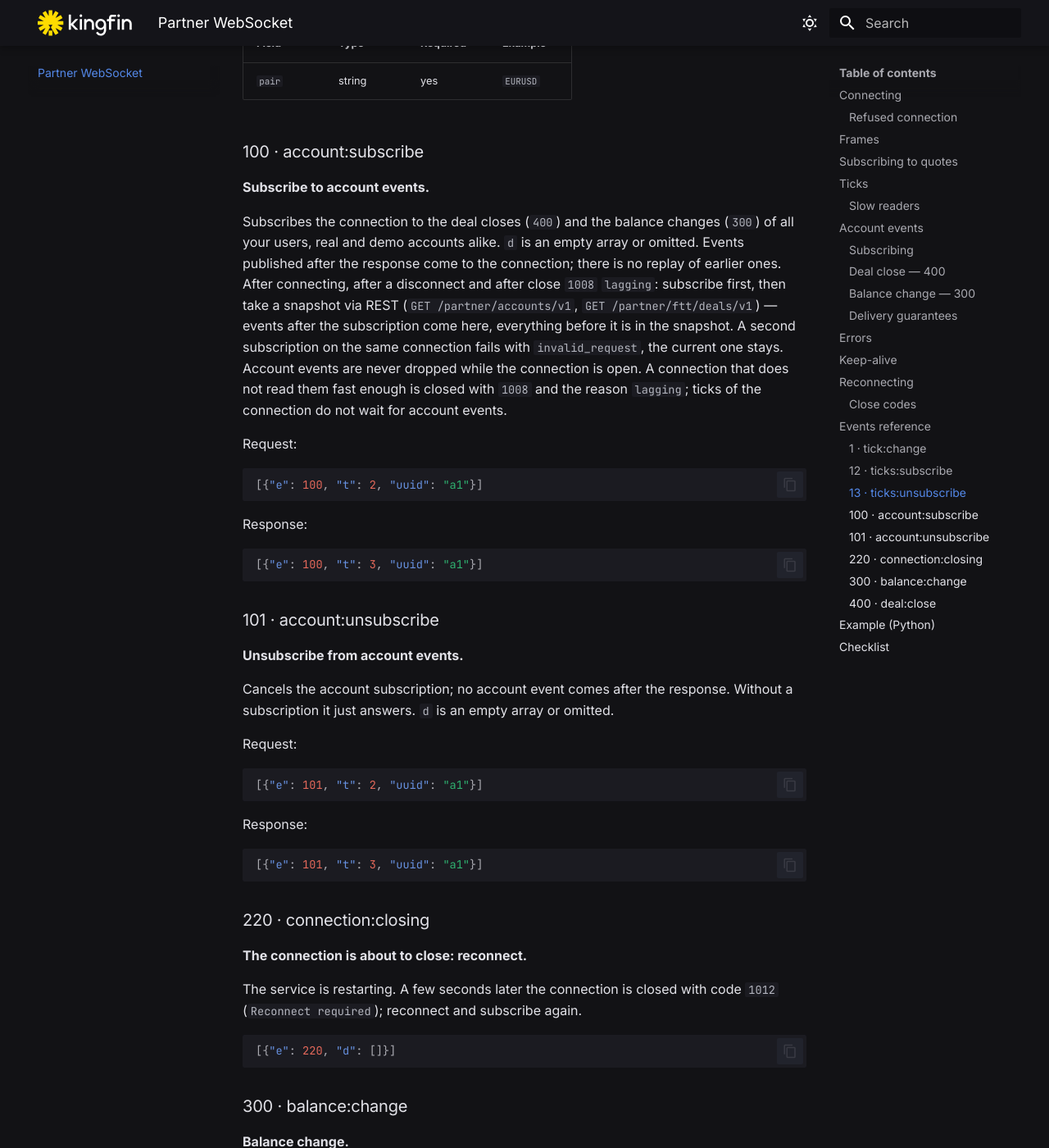
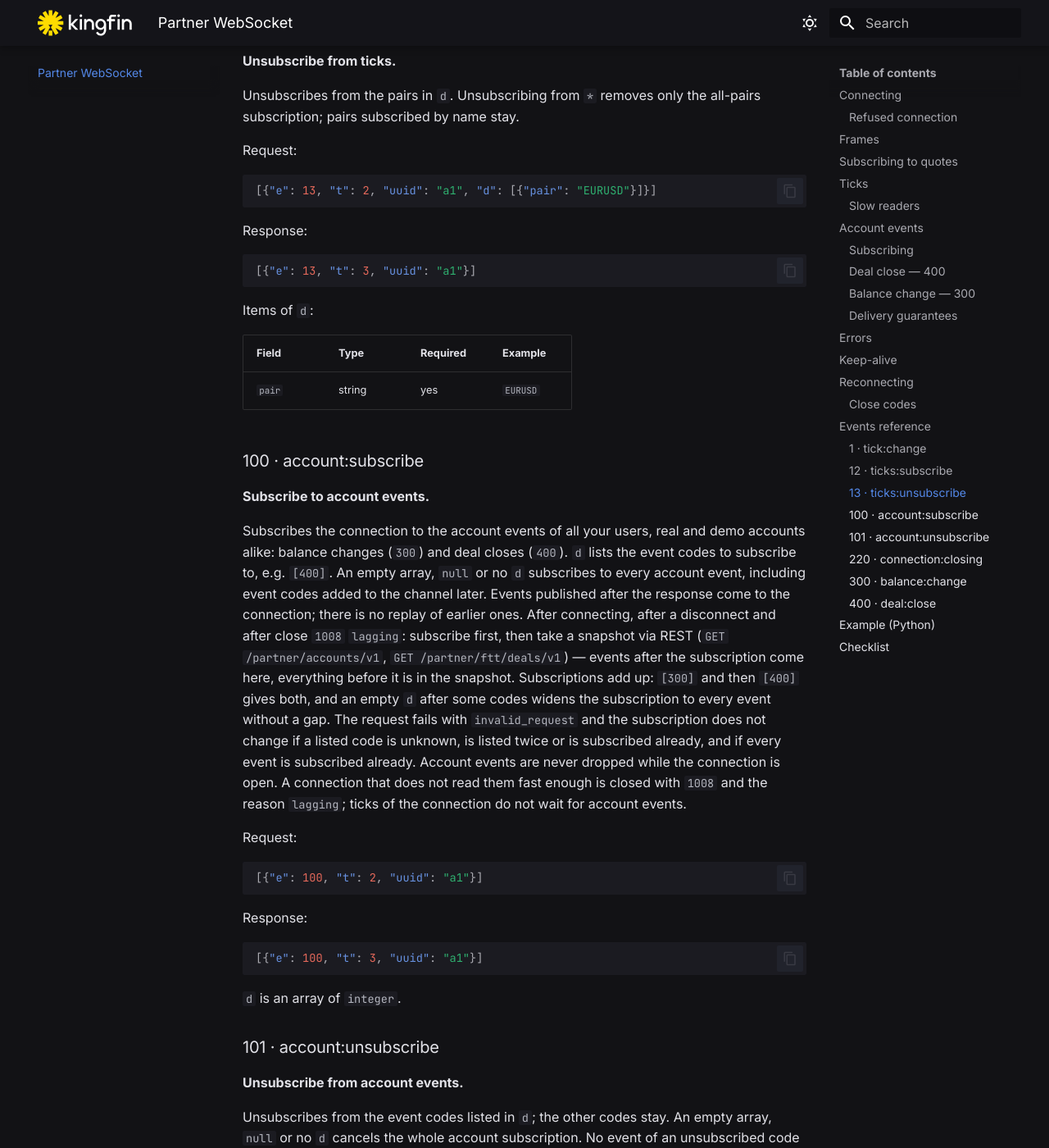
Before and after one commit to adm-kingfin/partner-api-docs, an MkDocs documentation site: the page built from docs/quotes-socket.md, in a window 1280 px wide and 1400 px high, scrolled down 10484 px. Shown: the whole window at 82% size. Built offline with MkDocs 1.6.1 and Material for MkDocs 9.7.7, drawn with Linux system fonts in a browser that asks for light colours; some of the changed text lies outside the part shown.

Commit message:
Sync documentation

````diff
--- a/docs/llms.txt
+++ b/docs/llms.txt
@@ -238,8 +238,8 @@ Response: same `e` and `uuid`, `t: 3`; failed response has `err` and no `d`. Err
 - 1 tick (push): `[{"e":1,"d":[{"p":"EURUSD","t":1793633897.821,"q":1.11976}]}]`. `p` pair, `t` Unix seconds with ms (float), `q` mid rounded to pair precision. One tick per event; a frame may carry several tick events — iterate all events and all `d` items. No snapshot: first tick on next price change. Per pair ticks never go back in time.
 - 220 closing (push): `[{"e":220,"d":[]}]`, then close 1012 `Reconnect required` in a few seconds → reconnect now and resubscribe.
 
-- 100 account subscribe (request): `[{"e":100,"t":2,"uuid":"a1"}]` → `[{"e":100,"t":3,"uuid":"a1"}]`; `d` empty or omitted (non-empty → `invalid_request`). Events after the response only; repeated 100 on the connection → `invalid_request`, subscription unchanged. Every subscribed connection gets every event.
-- 101 account unsubscribe (request): no account events after the response; without a subscription just answers.
+- 100 account subscribe (request): `[{"e":100,"t":2,"uuid":"a1"}]` → `[{"e":100,"t":3,"uuid":"a1"}]`. `d` omitted, `null` or `[]` = every account event, including codes added to the channel later; `d` = list of codes = only those, e.g. `[{"e":100,"t":2,"uuid":"a1","d":[400]}]`. Subscriptions add up (`[300]` then `[400]` = both; 100 without codes after some codes = every event, no gap). `invalid_request`, subscription unchanged: unknown code, code listed twice, code already subscribed, every event already subscribed. Events after the response only; never duplicated. Every subscribed connection gets the events it subscribed to.
+- 101 account unsubscribe (request): `d` = codes → stops only those, others stay; `d` omitted, `null` or `[]` → cancels the whole subscription. No event of an unsubscribed code after the response. Code not subscribed is skipped; without a subscription just answers; unknown/repeated code → `invalid_request`. Unsubscribing a code from "every event" leaves the codes the channel has now: later-added codes do not come.
 - 400 deal close (push): `[{"e":400,"d":[{"user_id":42,"id":555001,"account_id":7890001,"status":"win","pair":"EURUSD","dir":"up","amount":10.00,"group":"real","win_percent":82,"time_open":1753700000,"time_close":1753700060}]}]` — the `GET /ftt/deals/v1` deal object (same fields and values) + `user_id`. Final statuses only (`win`, `loose`, `standoff`, `cancel`, `error`). Deal key = `group` + `id`.
 - 300 balance change (push): `[{"e":300,"d":[{"user_id":42,"id":7890001,"type":"real","currency":"USD","balance":1018.2}]}]` — the `GET /accounts/v1` account object + `user_id`; `balance` = main + bonus after the change. No operation amount/kind: latest state, not a ledger. Opening a deal does not change the balance (no 300); 300 comes on deal close (with the 400) and on deposits, withdrawals and other account operations.
 
--- a/docs/quotes-socket.md
+++ b/docs/quotes-socket.md
@@ -135,7 +135,7 @@ Real and demo accounts come in the same channel: open demo deals with a test use
 
 ### Subscribing
 
-Subscribe with event `100`. `d` is an empty array or omitted:
+Subscribe with event `100`. With `d` omitted, `null` or an empty array you subscribe to **every** account event — the ones in the table above and any event added to the channel later:
 
 ```json
 [{"e": 100, "t": 2, "uuid": "acc-1"}]
@@ -147,15 +147,24 @@ Response:
 [{"e": 100, "t": 3, "uuid": "acc-1"}]
 ```
 
-- You receive the events that happen **after** the response. The first event always comes after it.
-- Subscribing again on the same connection fails with `invalid_request`; the current subscription stays and events are not duplicated.
-- Each subscribed connection receives every event. If you subscribe on two connections, each of them gets all events.
-
-Unsubscribe with event `101`; no account event comes after its response. Without a subscription it just answers:
+To receive only some events, list their codes in `d` — for example, deal closes only:
 
 ```json
-[{"e": 101, "t": 2, "uuid": "acc-2"}]
+[{"e": 100, "t": 2, "uuid": "acc-1", "d": [400]}]
 ```
+
+- You receive the events that happen **after** the response. The first event always comes after it.
+- Subscriptions add up: `[300]` and then `[400]` gives both. A `100` without codes after some codes widens the subscription to every event, without a gap.
+- The request fails with `invalid_request` and the subscription stays as it was if a code is unknown, is listed twice or is subscribed already, or if you are subscribed to every event already. Events are never duplicated.
+- Each subscribed connection receives the events it subscribed to. If you subscribe on two connections, each of them gets them.
+
+Unsubscribe with event `101`. With codes in `d` it stops only those codes, the others keep coming; without `d` (or with `null` or `[]`) it cancels the whole subscription. No event of an unsubscribed code comes after the response. A code you are not subscribed to is skipped, and without a subscription `101` just answers:
+
+```json
+[{"e": 101, "t": 2, "uuid": "acc-2", "d": [300]}]
+```
+
+Unsubscribing a code from a subscription to every event leaves the other codes the channel has now: events added to the channel later will not come. To get every event again, send `100` without codes.
 
 ### Deal close — `400`
 
@@ -334,8 +343,8 @@ Items of `d`:
 
 **Subscribe to account events.**
 
-Subscribes the connection to the deal closes (`400`) and the balance changes (`300`) of all your users, real and demo accounts alike. `d` is an empty array or omitted. Events published after the response come to the connection; there is no replay of earlier ones. After connecting, after a disconnect and after close `1008` `lagging`: subscribe first, then take a snapshot via REST (`GET /partner/accounts/v1`, `GET /partner/ftt/deals/v1`) — events after the subscription come here, everything before it is in the snapshot.
-A second subscription on the same connection fails with `invalid_request`, the current one stays.
+Subscribes the connection to the account events of all your users, real and demo accounts alike: balance changes (`300`) and deal closes (`400`). `d` lists the event codes to subscribe to, e.g. `[400]`. An empty array, `null` or no `d` subscribes to every account event, including event codes added to the channel later. Events published after the response come to the connection; there is no replay of earlier ones. After connecting, after a disconnect and after close `1008` `lagging`: subscribe first, then take a snapshot via REST (`GET /partner/accounts/v1`, `GET /partner/ftt/deals/v1`) — events after the subscription come here, everything before it is in the snapshot.
+Subscriptions add up: `[300]` and then `[400]` gives both, and an empty `d` after some codes widens the subscription to every event without a gap. The request fails with `invalid_request` and the subscription does not change if a listed code is unknown, is listed twice or is subscribed already, and if every event is subscribed already.
 Account events are never dropped while the connection is open. A connection that does not read them fast enough is closed with `1008` and the reason `lagging`; ticks of the connection do not wait for account events.
 
 Request:
@@ -350,11 +359,14 @@ Response:
 [{"e": 100, "t": 3, "uuid": "a1"}]
 ```
 
+`d` is an array of `integer`.
+
 ### 101 · account:unsubscribe
 
 **Unsubscribe from account events.**
 
-Cancels the account subscription; no account event comes after the response. Without a subscription it just answers. `d` is an empty array or omitted.
+Unsubscribes from the event codes listed in `d`; the other codes stay. An empty array, `null` or no `d` cancels the whole account subscription. No event of an unsubscribed code comes after the response. Unsubscribing from a code that is not subscribed just answers; an unknown or repeated code fails with `invalid_request`.
+Unsubscribing a code from a subscription to every event leaves the other codes the channel has now: event codes added later do not come. Unsubscribing from the last code ends the subscription.
 
 Request:
 
@@ -367,6 +379,8 @@ Response:
 ```json
 [{"e": 101, "t": 3, "uuid": "a1"}]
 ```
+
+`d` is an array of `integer`.
 
 ### 220 · connection:closing
 
````
